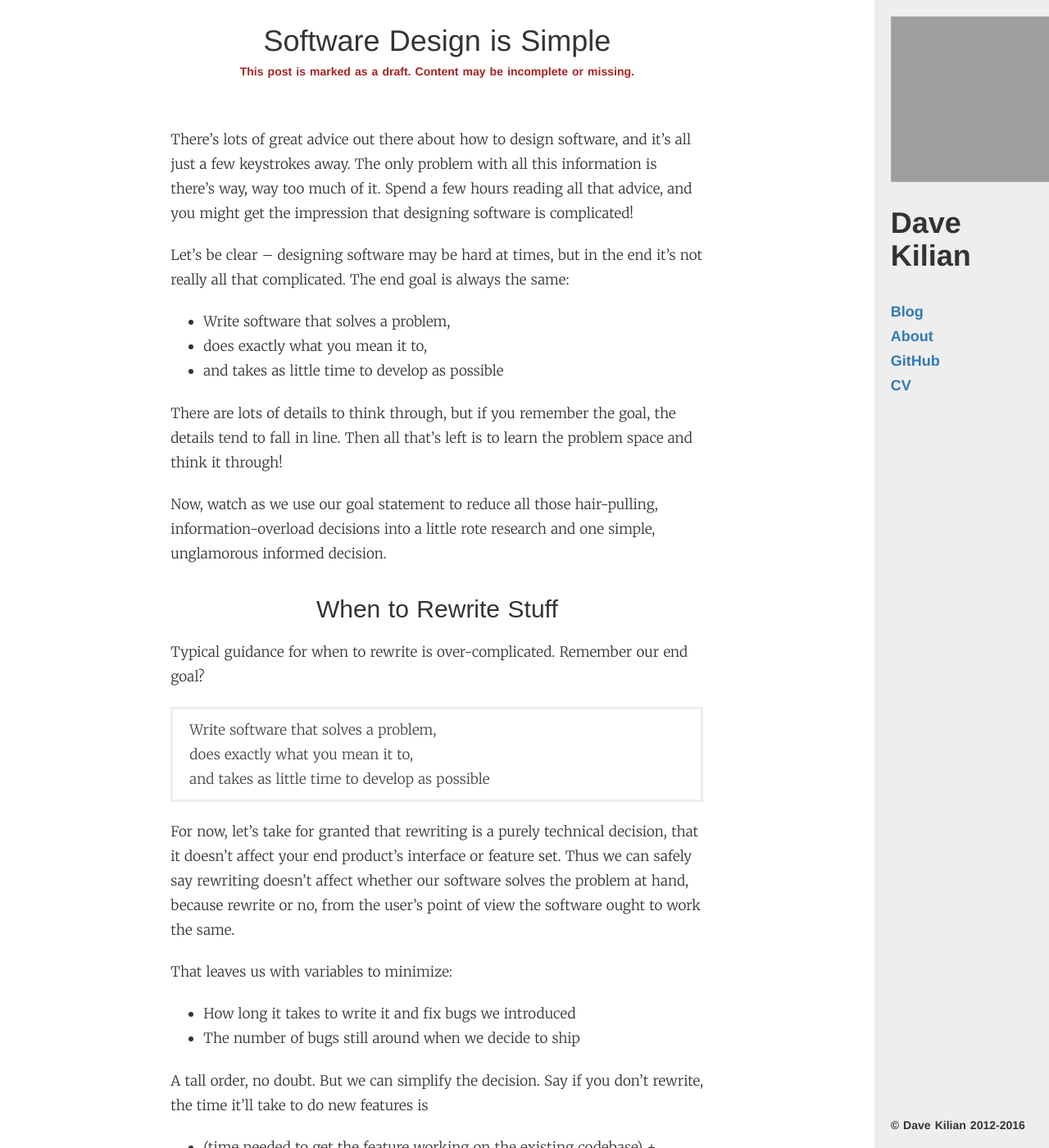
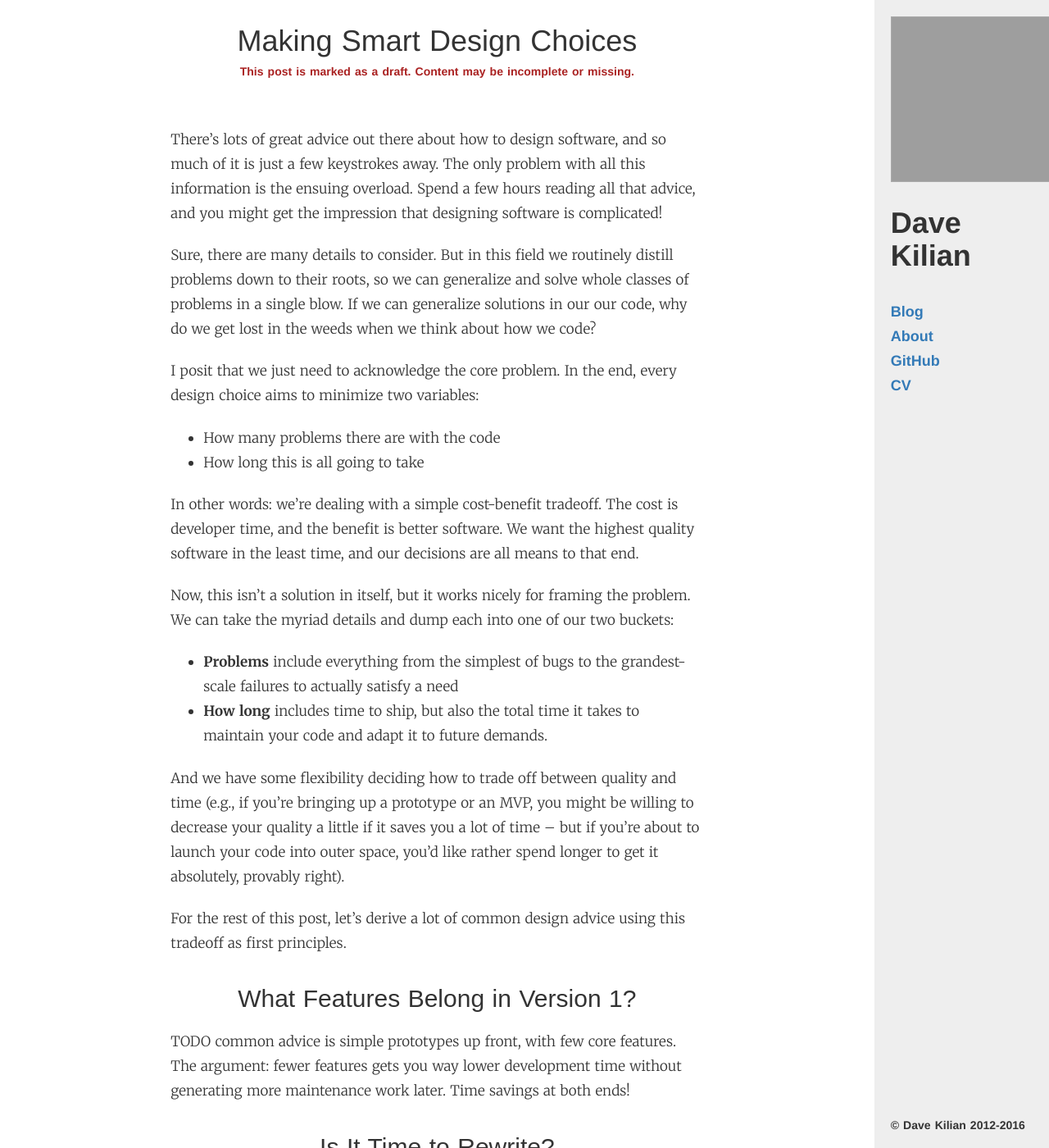
Before and after one commit to davekilian/davekilian.github.com, a Jekyll site: the page built from _posts/2016-06-21-smart-design-choices.markdown, in a window 1280 px wide and 1400 px high. Shown: the whole window at 82% size. Built offline with Jekyll 4.4.1, drawn with Linux system fonts in a browser that asks for light colours; nearby versions of some CDN libraries; formulas are drawn with MathJax 3; some of the changed text lies outside the part shown; grey boxes are pictures that could not be loaded.

```diff
--- a/_posts/2016-06-21-software-design-is-simple.markdown
+++ b/_posts/2016-06-21-smart-design-choices.markdown
@@ -1,27 +1,45 @@
 ---
 layout: post
-title: Software Design is Simple
+title: Making Smart Design Choices
 author: Dave
 draft: true
 ---
 
-There's lots of great advice out there about how to design software, and it's all just a few keystrokes away.
-The only problem with all this information is there's way, way too much of it.
+There's lots of great advice out there about how to design software, and so much of it is just a few keystrokes away.
+The only problem with all this information is the ensuing overload.
 Spend a few hours reading all that advice, and you might get the impression that designing software is complicated!
 
-Let's be clear -- designing software may be hard at times, but in the end it's not really all that complicated.
-The end goal is always the same:
+Sure, there are many details to consider.
+But in this field we routinely distill problems down to their roots, so we can generalize and solve whole classes of problems in a single blow.
+If we can generalize solutions in our our code, why do we get lost in the weeds when we think about how we code?
 
-* Write software that solves a problem,
-* does exactly what you mean it to,
-* and takes as little time to develop as possible
+I posit that we just need to acknowledge the core problem.
+In the end, every design choice aims to minimize two variables:
 
-There are lots of details to think through, but if you remember the goal, the details tend to fall in line.
-Then all that's left is to learn the problem space and think it through!
+* How many problems there are with the code
+* How long this is all going to take
 
-Now, watch as we use our goal statement to reduce all those hair-pulling, information-overload decisions into a little rote research and one simple, unglamorous informed decision.
+In other words: we're dealing with a simple cost-benefit tradeoff.
+The cost is developer time, and the benefit is better software.
+We want the highest quality software in the least time, and our decisions are all means to that end.
 
-## When to Rewrite Stuff
+Now, this isn't a solution in itself, but it works nicely for framing the problem.
+We can take the myriad details and dump each into one of our two buckets:
+
+* **Problems** include everything from the simplest of bugs to the grandest-scale failures to actually satisfy a need
+* **How long** includes time to ship, but also the total time it takes to maintain your code and adapt it to future demands.
+
+And we have some flexibility deciding how to trade off between quality and time (e.g., if you're bringing up a prototype or an MVP, you might be willing to decrease your quality a little if it saves you a lot of time -- but if you're about to launch your code into outer space, you'd like rather spend longer to get it absolutely, provably right).
+
+For the rest of this post, let's derive a lot of common design advice using this tradeoff as first principles.
+
+## What Features Belong in Version 1?
+
+TODO common advice is simple prototypes up front, with few core features.
+The argument: fewer features gets you way lower development time without generating more maintenance work later.
+Time savings at both ends!
+
+## Is It Time to Rewrite?
 
 Typical guidance for when to rewrite is over-complicated.
 Remember our end goal?
@@ -55,7 +73,7 @@
 To make the decision of whether to rewrite, just sum both lists and choose whichever is less total time.
 If there are additional time costs to consider, just expand the lists to account for everything.
 
-## When to Write Fancy Code
+## You Aren't Gonna Need It
 
 Crack open a book like [Design Patterns](TODO link) and you might think software design is all about using programming constructs and abstraction to write elegant, extensible code that any developer can easily update to roll in new features and fix bugs.
 Right?
```
Also changed, not shown: _posts/2016-06-30-everyone-else-wrong.markdown (added, +11 -0 lines).
